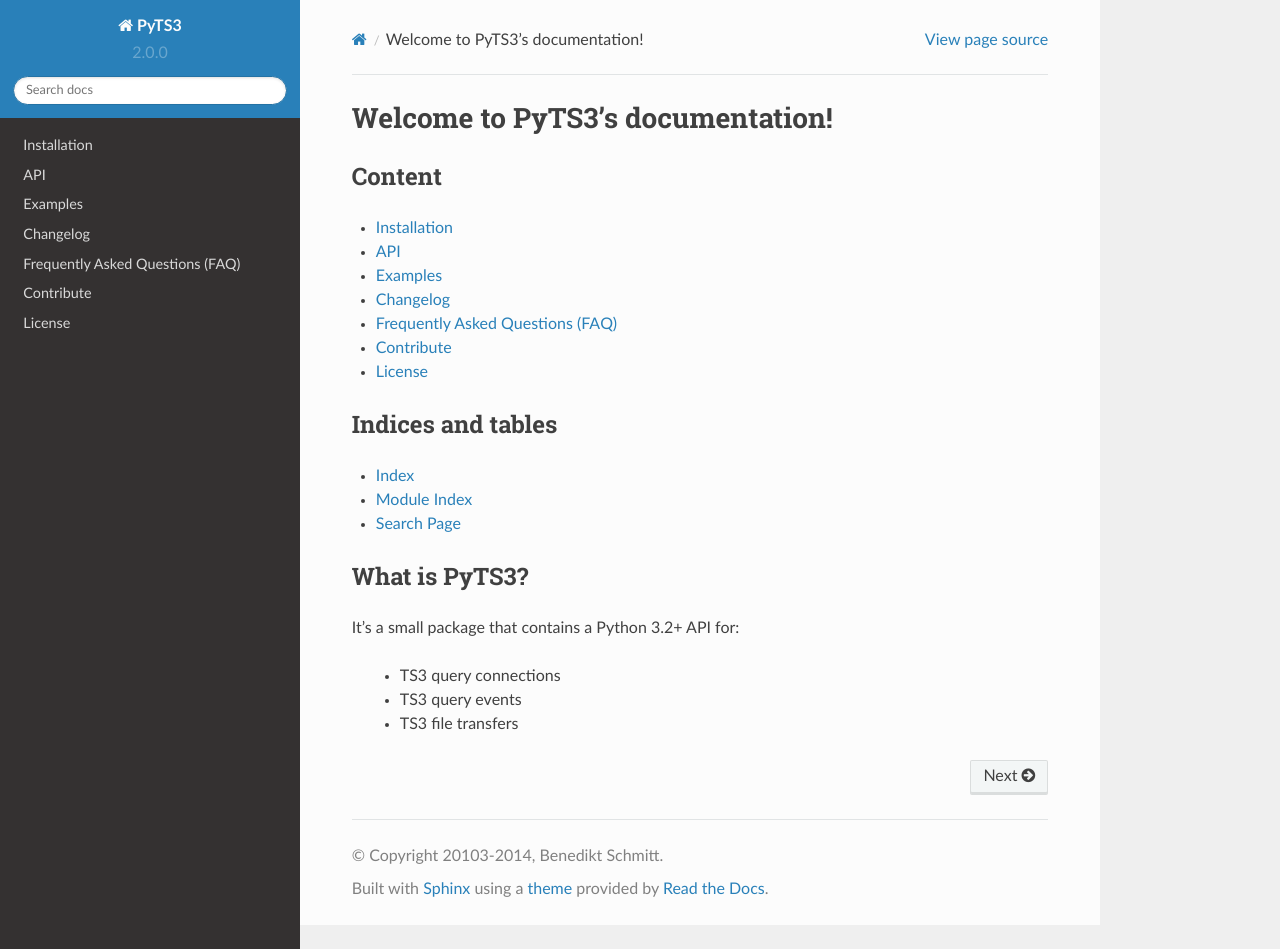
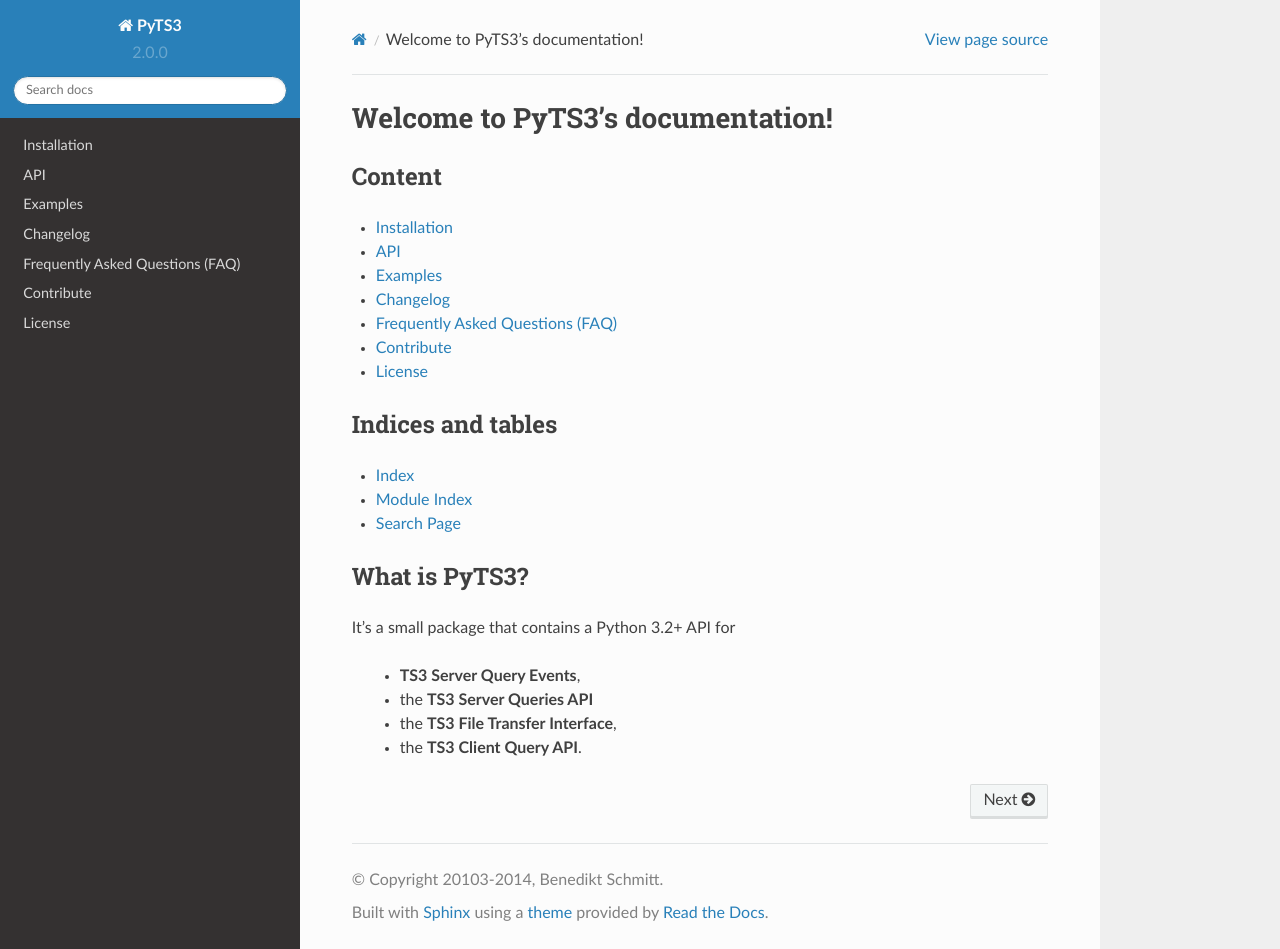
Before and after one commit to benediktschmitt/py-ts3, a Sphinx documentation site: the page built from docs/source/index.rst, in a window 1280 px wide and 949 px high. Built offline with Sphinx 7.4.7 and the Read the Docs theme 2.0.0, drawn with Linux system fonts in a browser that asks for light colours.

Commit message:
*updated* documentation

```diff
--- a/docs/source/index.rst
+++ b/docs/source/index.rst
@@ -25,8 +25,9 @@
 What is PyTS3?
 --------------
 
-It's a small package that contains a Python 3.2+ API for:
+It's a small package that contains a Python 3.2+ API for
 
-   * TS3 query connections
-   * TS3 query events
-   * TS3 file transfers
+   * **TS3 Server Query Events**,
+   * the **TS3 Server Queries API**
+   * the **TS3 File Transfer Interface**,
+   * the **TS3 Client Query API**.
```
Also changed, not shown: README.rst (+6 -6 lines), docs/source/changelog.rst (+12 -0 lines), 2 other files.
